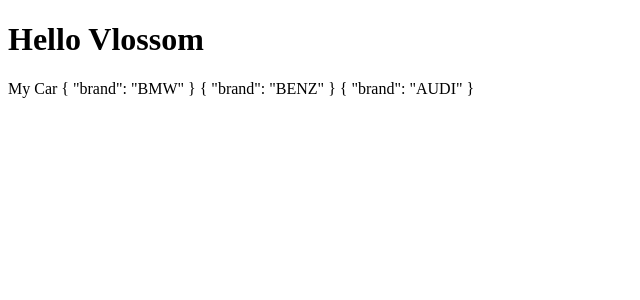
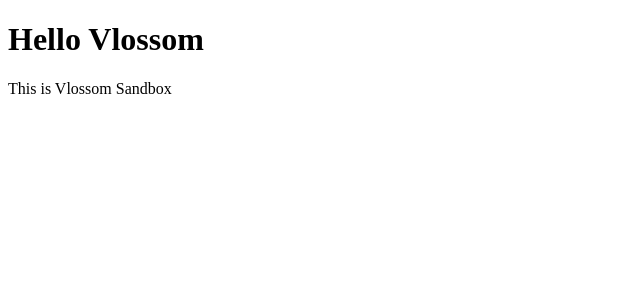
Before and after one commit to vlossom-ui/vlossom, a Vue app in the folder packages/vlossom/: page / in a window 1280 px wide. Shown: the top 300 px of the page, without its empty margins (0-640 px from the left). Built offline with nearby package versions, Linux system fonts and the light colour scheme.

Commit message:
restore sandbox

```diff
--- a/packages/vlossom/sandbox/App.vue
+++ b/packages/vlossom/sandbox/App.vue
@@ -1,65 +1,19 @@
 <template>
     <div>
         <h1>Hello Vlossom</h1>
-        {{ proxy.name }}
-        {{ proxy.plugin1 }}
-        {{ proxy.plugin2 }}
-        {{ proxy.plugin3 }}
+        <Sandbox />
     </div>
 </template>
 
 <script lang="ts">
 import { defineComponent } from 'vue';
-
-interface Store1 {
-    brand: string;
-}
-
-interface Store2 {
-    brand: string;
-}
-
-interface Store3 {
-    brand: string;
-}
-
-interface CarPlugins {
-    plugin1: Store1;
-    plugin2: Store2;
-    plugin3: Store3;
-}
-
-class Car {
-    public name: string;
-    public plugins: Partial<CarPlugins>;
-
-    constructor(name: string) {
-        this.name = name;
-        this.plugins = {};
-    }
-
-    addPlugin<K extends keyof CarPlugins>(name: K, store: CarPlugins[K]) {
-        this.plugins[name] = store;
-    }
-}
-
-type CarProxy = Car & CarPlugins;
+import Sandbox from './Sandbox.vue';
 
 export default defineComponent({
+    name: 'App',
+    components: { Sandbox },
     setup() {
-        const car = new Car('My Car');
-        car.addPlugin('plugin1', { brand: 'BMW' });
-        car.addPlugin('plugin2', { brand: 'BENZ' });
-        const proxy = new Proxy(car, {
-            get(target, prop) {
-                if (prop in target.plugins) {
-                    return target.plugins[prop as keyof CarPlugins];
-                }
-                return target[prop as keyof Car];
-            },
-        }) as CarProxy;
-        car.addPlugin('plugin3', { brand: 'AUDI' });
-        return { car, proxy };
+        return {};
     },
 });
 </script>
--- a/packages/vlossom/sandbox/Sandbox.vue
+++ b/packages/vlossom/sandbox/Sandbox.vue
@@ -1,5 +1,5 @@
 <template>
-    <div>Sandbox</div>
+    <div>This is Vlossom Sandbox</div>
 </template>
 
 <script lang="ts">
--- a/packages/vlossom/sandbox/index.ts
+++ b/packages/vlossom/sandbox/index.ts
@@ -1,5 +1,8 @@
 import { createApp } from 'vue';
 import App from './App.vue';
+import { createVlossom } from '@/vlossom-framework';
 
 const app = createApp(App);
+const vlossom = createVlossom();
+app.use(vlossom);
 app.mount('#app');
```
